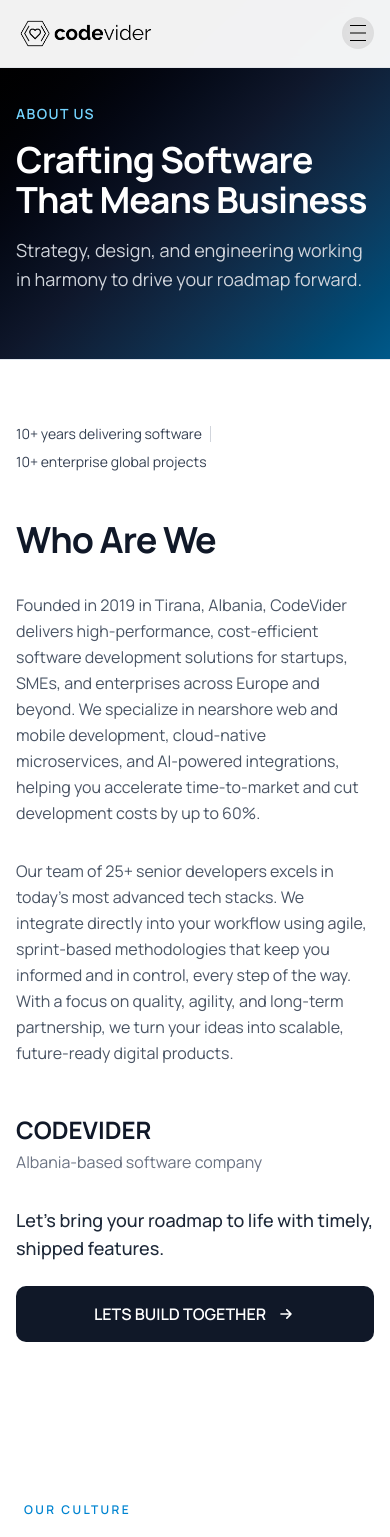
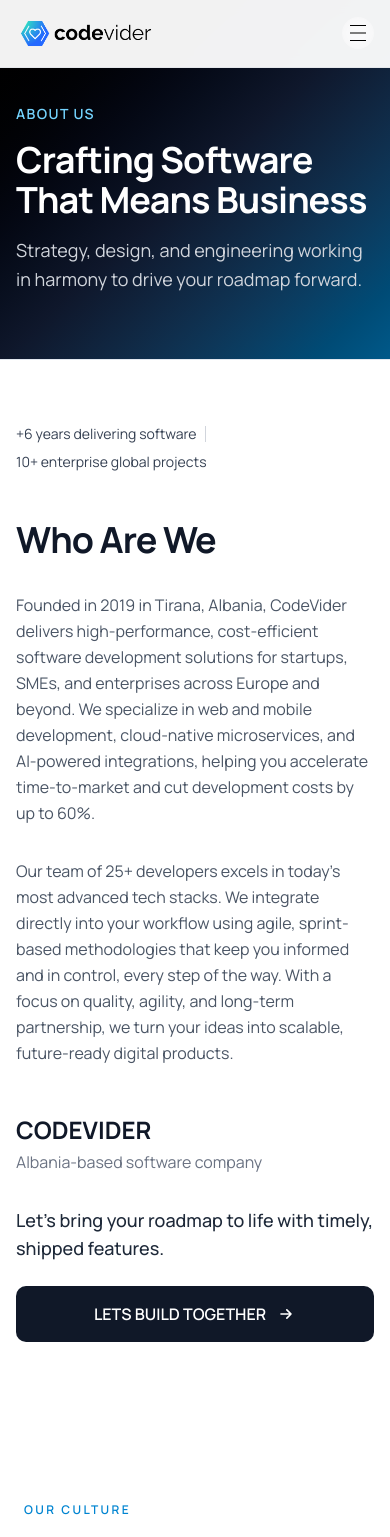
Before and after one commit to ArtemisaNurii/Codevider-final, a Next.js app: page /about in a window 390 px wide. Shown: the top 1537 px of the page. Built offline with nearby package versions, Linux system fonts and the light colour scheme.

Commit message:
fixings , logo changes

```diff
--- a/src/app/about/aboutUs.tsx
+++ b/src/app/about/aboutUs.tsx
@@ -22,7 +22,7 @@ export default function AboutSection3() {
 
         {/* Top highlights section */}
         <div className="mb-12 flex max-w-7xl mx-auto flex-wrap items-center gap-x-2 gap-y-2 text-sm text-gray-700 sm:text-base max-sm:flex-row">
-          <span>10+ years delivering software</span>
+          <span>+6 years delivering software</span>
           <div className="h-4 w-px bg-gray-300" aria-hidden="true"></div>
           <span>10+ enterprise global projects</span>
         </div>
@@ -41,13 +41,13 @@ export default function AboutSection3() {
               <p>
                 Founded in 2019 in Tirana, Albania, CodeVider delivers high-performance,
                 cost-efficient software development solutions for startups, SMEs, and
-                enterprises across Europe and beyond. We specialize in nearshore web and
+                enterprises across Europe and beyond. We specialize in web and
                 mobile development, cloud-native microservices, and AI-powered
                 integrations, helping you accelerate time-to-market and cut development
                 costs by up to 60%.
               </p>
               <p>
-                Our team of 25+ senior developers excels in today&apos;s most advanced tech
+                Our team of 25+  developers excels in today&apos;s most advanced tech
                 stacks. We integrate directly into your workflow using agile, sprint-based
                 methodologies that keep you informed and in control, every step of the
                 way. With a focus on quality, agility, and long-term partnership, we turn your
--- a/src/app/components/CaseStudies.tsx
+++ b/src/app/components/CaseStudies.tsx
@@ -123,10 +123,10 @@ const InfoCard = ({
       </div>
     </div>
     <div className="mt-16">
-      <div className="text-2xl font-medium info-features">
+      <div className="text-xl font-medium info-features">
         {splitTextIntoWords(features.join(" → "))}
       </div>
-      <div className="text-2xl font-medium mt-2 info-subtitle">
+      <div className="text-xl font-medium mt-2 info-subtitle">
         {splitTextIntoWords(subtitle)}
       </div>
     </div>
@@ -218,7 +218,7 @@ const SolutionPillars: React.FC = () => {
     },
     metric1: { value: "100%", label: "Flexibility & Control" },
     metric2: {
-      value: "10+",
+      value: "6+",
       label: "Years of Experience",
       // Repurposed 'countries' to 'skills' for the pills
       skills: ["USA", "Germany","London", "Europe"],
@@ -441,8 +441,8 @@ const SolutionPillars: React.FC = () => {
         <div className="lg:col-span-2 metric-card ">
           <MetricCard {...pageData.metric1}>
             <div className="w-full h-full min-h-[250px] flex items-center justify-center rounded-lg">
-              <p className="text-gray-700 font-medium text-start p-4">
-                You can manage and be in control of your  project at all times.
+              <p className="text-gray-700 font-medium text-xl text-start p-4">
+                You can manage and be in control of your own project at all times.
               </p>
             </div>
           </MetricCard>
@@ -461,7 +461,7 @@ const SolutionPillars: React.FC = () => {
               ))}
             </div>
             <div className="w-full h-full min-h-[150px]  flex items-center justify-center rounded-lg">
-              <p className="text-white font-medium text-center p-4">
+              <p className="text-white text-2xl font-medium text-center p-4">
                 Profit from our teams new perspectives.
               </p>
             </div>
--- a/src/app/components/Metrics.tsx
+++ b/src/app/components/Metrics.tsx
@@ -19,7 +19,7 @@ const Metrics: NextPage = () => {
 
   return (
     <section id="about" className="bg-white">
-      <div className="container mx-auto px-4 py-16 sm:px-6 lg:px-8 lg:py-24">
+      <div className="container mx-auto px-4 py-16 sm:px-6 lg:px-8 lg:py-24 max-w-7xl ">
         {/* Trusted By Section */}
         <div className="text-center mb-16">
           <p className="text-sm font-semibold text-gray-600 tracking-wide">Trusted by Clients Worldwide</p>
--- a/src/app/components/navbar.tsx
+++ b/src/app/components/navbar.tsx
@@ -86,14 +86,14 @@ const Header = () => {
         className={`fixed top-0 left-0 right-0 z-50 p-4 transition-all duration-300 ${
           isSolid
             ? "bg-white/95 border-b border-gray-200 backdrop-blur-sm"
-            : "bg-transparent"
+            : "bg-transparent border-transparent"
         }`}
       >
         <div className="max-w-7xl mx-auto flex justify-between items-center">
           {/* Logo */}
           <Link href="/">
             <Image
-              src={isSolid ? "/images/logo/black.png" : "/images/logo/white.png"}
+              src={isSolid ? "/images/logo/blue.png" : "/images/logo/whitblue.svg"}
               alt="logo"
               width={140}
               height={82}
@@ -156,7 +156,7 @@ const Header = () => {
           <button
             onClick={toggleMobileMenu}
             className={`md:hidden backdrop-blur-md p-2 rounded-full transition-all duration-300 ${
-              isSolid ? "bg-black/10 text-black hover:bg-black/20" : "bg-white/10 text-white hover:bg-white/20"
+              isSolid ? "bg-transparent text-black hover:bg-black/20" : "bg-transparent text-white hover:bg-white/20"
             }`}
             aria-label="Toggle mobile menu"
             aria-expanded={isMobileMenuOpen}
```
Also changed, not shown: public/images/logo/whitblue.svg (added).
